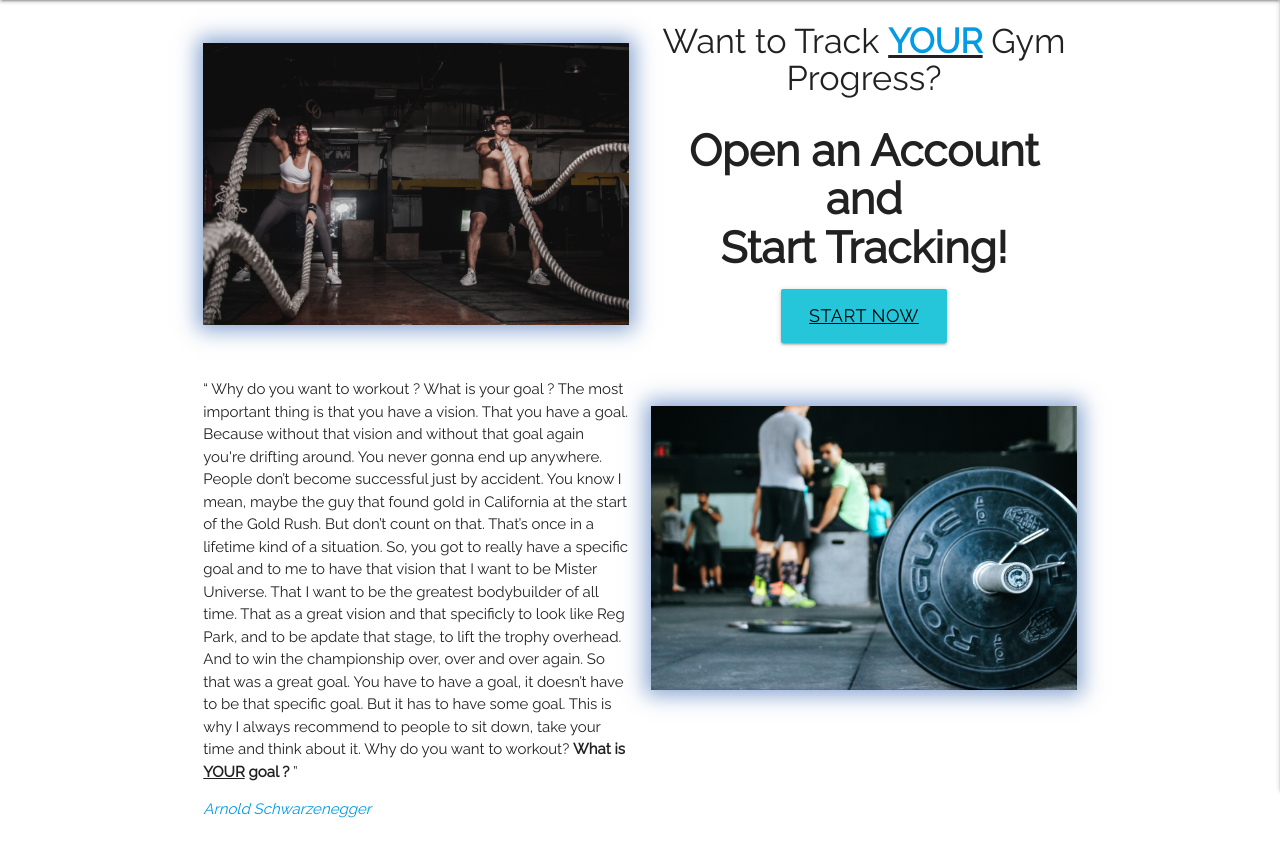
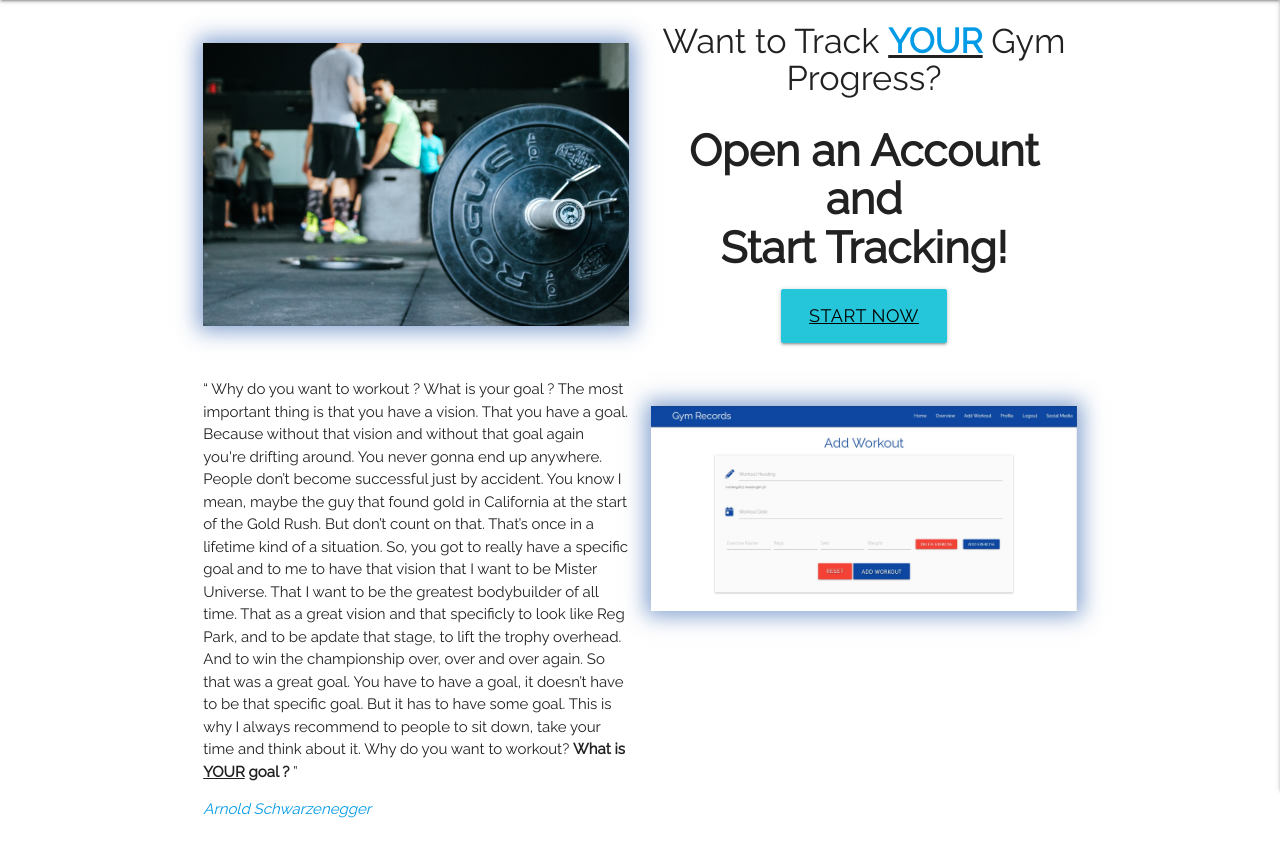
Before and after one commit to kylelawrencedev/gym-records-crud, a Flask app: page /home in a window 1280 px wide. Shown: the part 70-931 px from the top of the page. Run offline with Flask 2, Linux system fonts and the light colour scheme; some libraries are stand-ins or nearby versions.

Commit message:
Add picture of Add Workout form to home page for users to see

```diff
--- a/templates/index.html
+++ b/templates/index.html
@@ -4,7 +4,7 @@
         <!--Hide On medium and down devices-->
         <div class="row hide-on-small-only">
             <div class="col s6">
-                <img class="responsive-img home" src="static/images/gym.jpg" alt="Guy and Girl using rope in gym">
+                <img class="home responsive-img" src="static/images/gym_2.jpg" alt="Gym equipment">
             </div>
             <div class="col s6">
                 <h4 class="center-align">Want to Track <b><u> <a  href="{{ url_for('account') }}">YOUR</a></u></b> Gym Progress?</h4>
@@ -49,13 +49,13 @@
                         target="_blank" rel="noreferrer"> Arnold Schwarzenegger</a></i>
             </div>
             <div class="col s6">
-                <img class="home responsive-img" src="static/images/gym_2.jpg" alt="Gym equipment">
+                <img class="responsive-img home" src="static/images/add_workout.jpg" alt="Add Workout Form">
             </div>
         </div>
         <!--Show On medium devices and down-->
         <div class="hide-on-med-and-up">
             <div class="row">
-                <img class="responsive-img home" src="static/images/gym.jpg" alt="Guy and Girl using rope in gym">
+                <img class="home responsive-img" src="static/images/gym_2.jpg" alt="Gym equipment">
             </div>
             <div class="row">
                 <div class="center-align">
@@ -66,7 +66,7 @@
                 </div>
             </div>
             <div class="row">
-                <img class="home responsive-img" src="static/images/gym_2.jpg" alt="Gym equipment">
+                <img class="responsive-img home" src="static/images/add_workout.jpg" alt="Add Workout Form">
             </div>
             <div class="row">
                 <p>
```
Also changed, not shown: static/images/add_workout.jpg (added).
